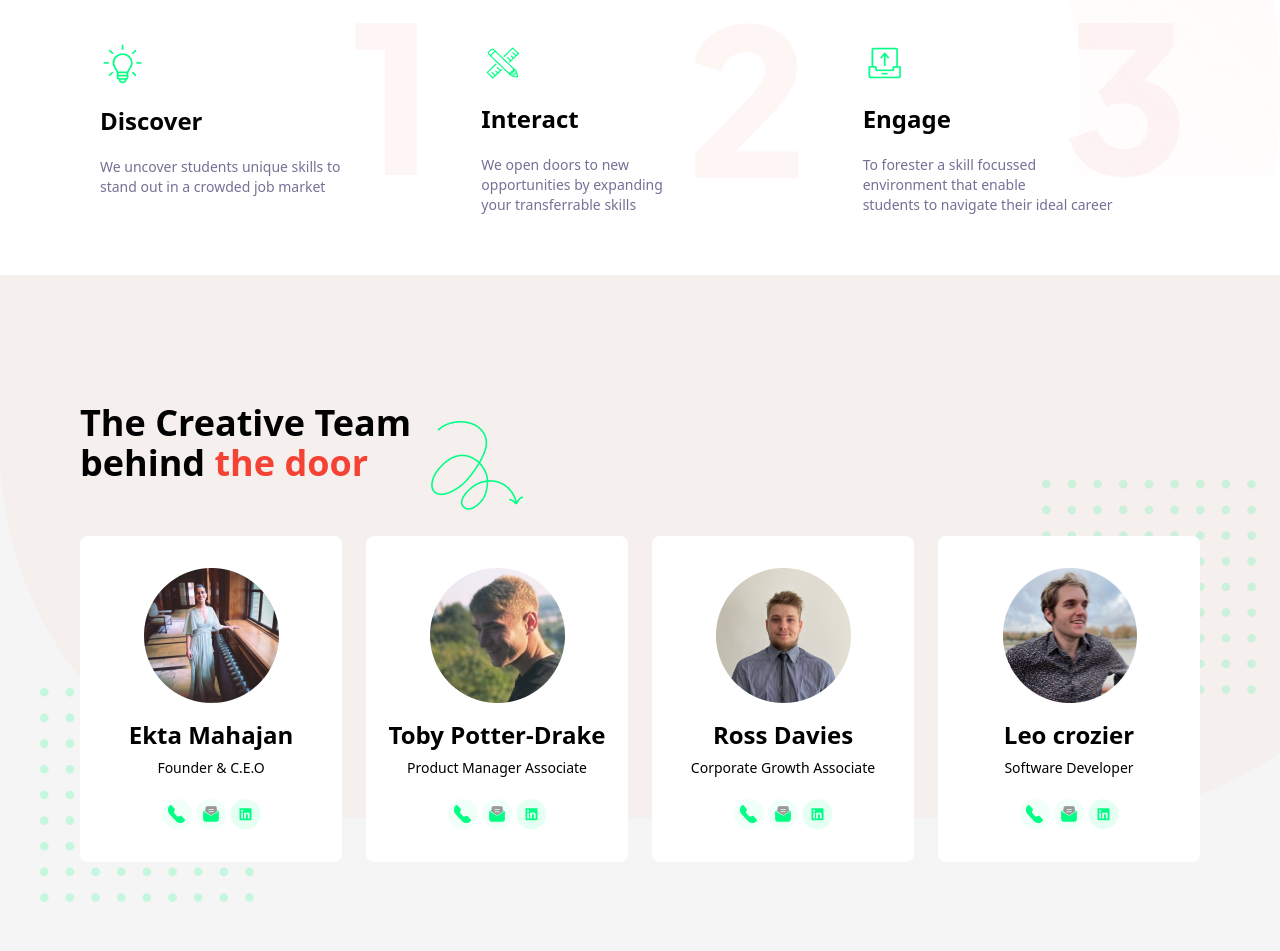
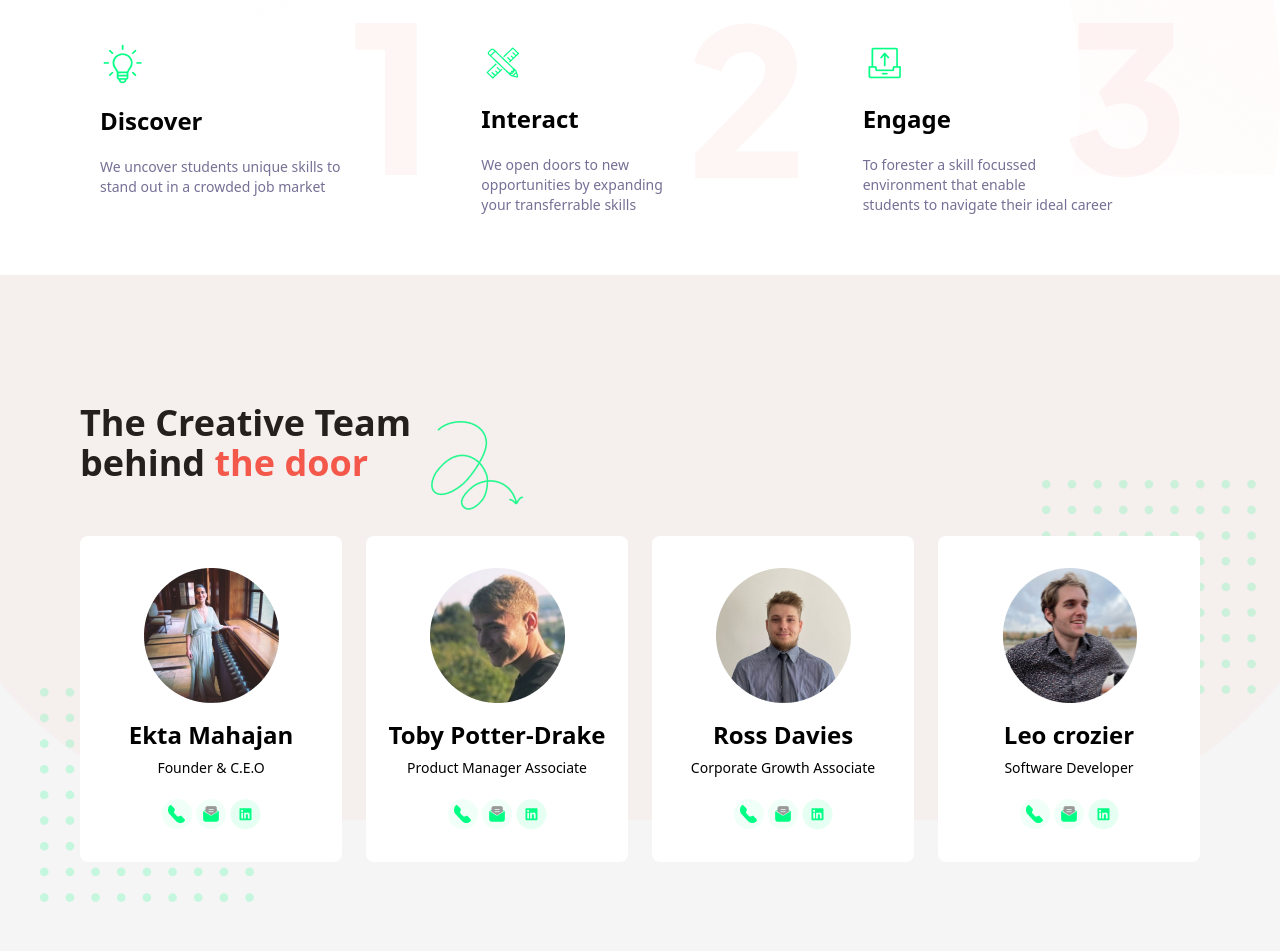
Before and after one commit to shakil-devcraft/talent-skills, a website built with Vite: page index.html in a window 1280 px wide. Shown: the part 2149-3100 px from the top of the page. Built offline with nearby package versions, Linux system fonts and the light colour scheme; files whose address does not match are found by name.

Commit message:
some change and add more fresh codes

```diff
--- a/index.html
+++ b/index.html
@@ -132,7 +132,8 @@
     </section>
 
     <!-- team section -->
-    <section class="w-full bg-no-repeat h-auto" style="background-image: url(asset/bg-2.png);">
+    <section class="relative">
+        <img class="absolute h-[300px] md:h-[400px] lg:h-[545px] top-0 left-0 right-0 w-full object-cover" src="asset/bg-2.png" alt="">
         <div class="container mx-auto px-4 md:px-0 lg:px-20 pt-32 pb-20">
             <div class="flex mb-10 md:mb-0">
                 <h2 class="font-bold text-2xl md:text-3xl xl:text-4xl">The Creative Team <br> behind <span class="text-[#F44335]"> the door</span></h2>
```
